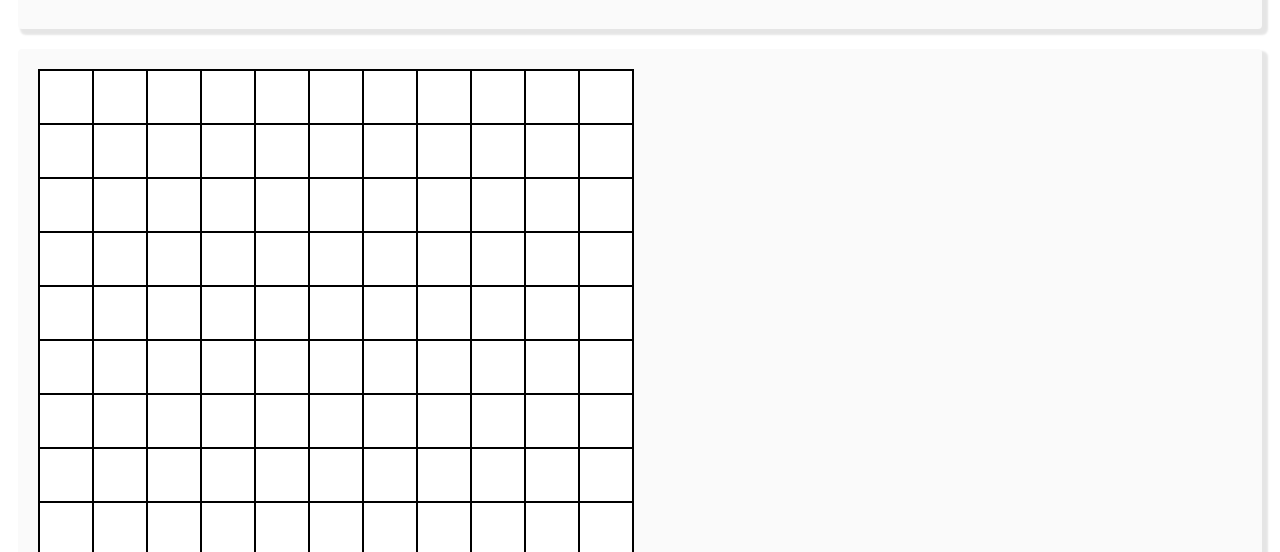
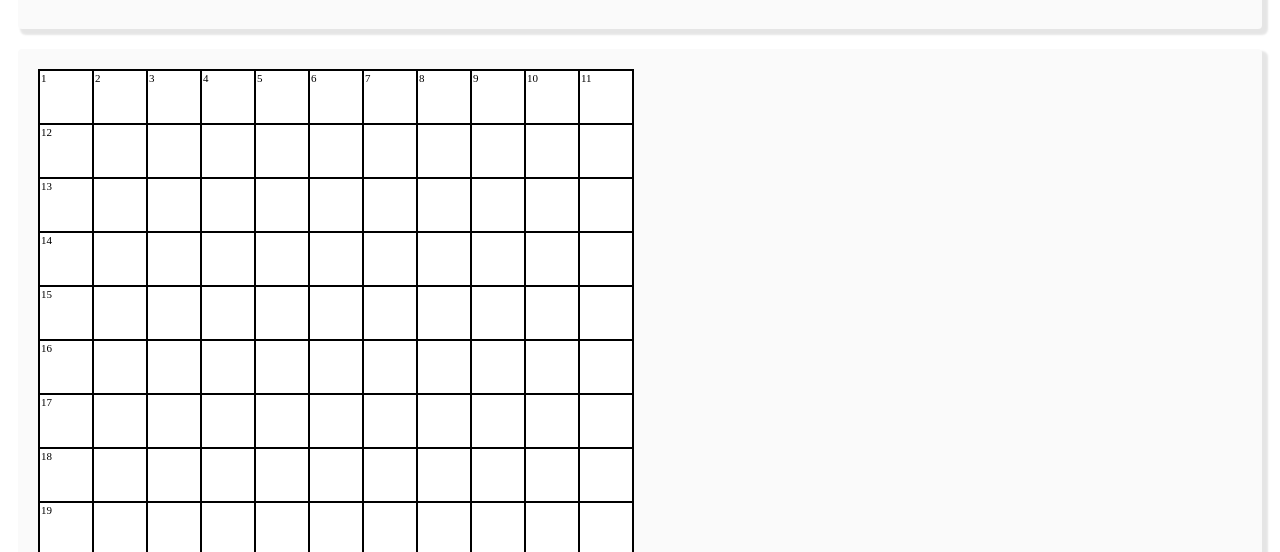
Before and after one commit to DanCorder/CrosswordCreator, a Svelte app: page / in a window 1280 px wide. Shown: the part 217-769 px from the top of the page. Built offline with nearby package versions, Linux system fonts and the light colour scheme; no server answers; the HTML template or start-up script is replaced by a standard one.

Commit message:
feat: Add grid numbering

```diff
--- a/src/components/Grid.svelte
+++ b/src/components/Grid.svelte
@@ -1,11 +1,10 @@
 <script lang="ts">
     import { Grid } from "../modules/Grid";
 
-    const grid = new Grid();
+    let grid = new Grid();
 
     function cellClickHandler(rowIndex: number, columnIndex: number) {
-        // Set this here rather than on the GridCell object so that Svelte picks up the change
-        grid.Cells[rowIndex][columnIndex].IsWhite = !grid.Cells[rowIndex][columnIndex].IsWhite;
+        grid = grid.toggleCell(rowIndex, columnIndex);
     }
 </script>
 
@@ -33,6 +32,8 @@
         height: 50px;
         width: 50px;
         border: solid 2px black;
+        font-size: 11px;
+        vertical-align: top;
     }
     .white {
         background-color: white;
--- a/src/modules/Grid.ts
+++ b/src/modules/Grid.ts
@@ -12,10 +12,42 @@ export class Grid {
             }
             this.Cells.push(row);
         }
+        this.numberCells();
+    }
+
+    toggleCell(rowIndex: number, columnIndex: number): Grid {
+        this.Cells[rowIndex][columnIndex].IsWhite = !this.Cells[rowIndex][columnIndex].IsWhite;
+        this.numberCells();
+        return this;
+    }
+
+    private numberCells() {
+        const cells = this.Cells;
+        const size = cells.length;
+        let clueNumber = 1;
+        for (let rowIndex = 0; rowIndex < size; rowIndex++) {
+            for (let columnIndex = 0; columnIndex < size; columnIndex++) {
+                if (cells[rowIndex][columnIndex].IsWhite) {
+                    if ((rowIndex === 0 || !cells[rowIndex - 1][columnIndex].IsWhite)
+                        && rowIndex !== (size - 1) && cells[rowIndex + 1][columnIndex].IsWhite) {
+                        cells[rowIndex][columnIndex].CellNumber = clueNumber;
+                        clueNumber++;
+                    }
+                    else if ((columnIndex === 0 || !cells[rowIndex][columnIndex - 1].IsWhite)
+                        && columnIndex !== (size - 1) && cells[rowIndex][columnIndex + 1].IsWhite) {
+                        cells[rowIndex][columnIndex].CellNumber = clueNumber;
+                        clueNumber++;
+                    }
+                    else {
+                        cells[rowIndex][columnIndex].CellNumber = null;
+                    }
+                }
+            }
+        }
     }
 }
 
-export class GridCell {
+class GridCell {
     IsWhite = true;
     CellNumber: number = null;
 }
```
Also changed, not shown: 4 other files (tests, documents, lock files or other folders).
